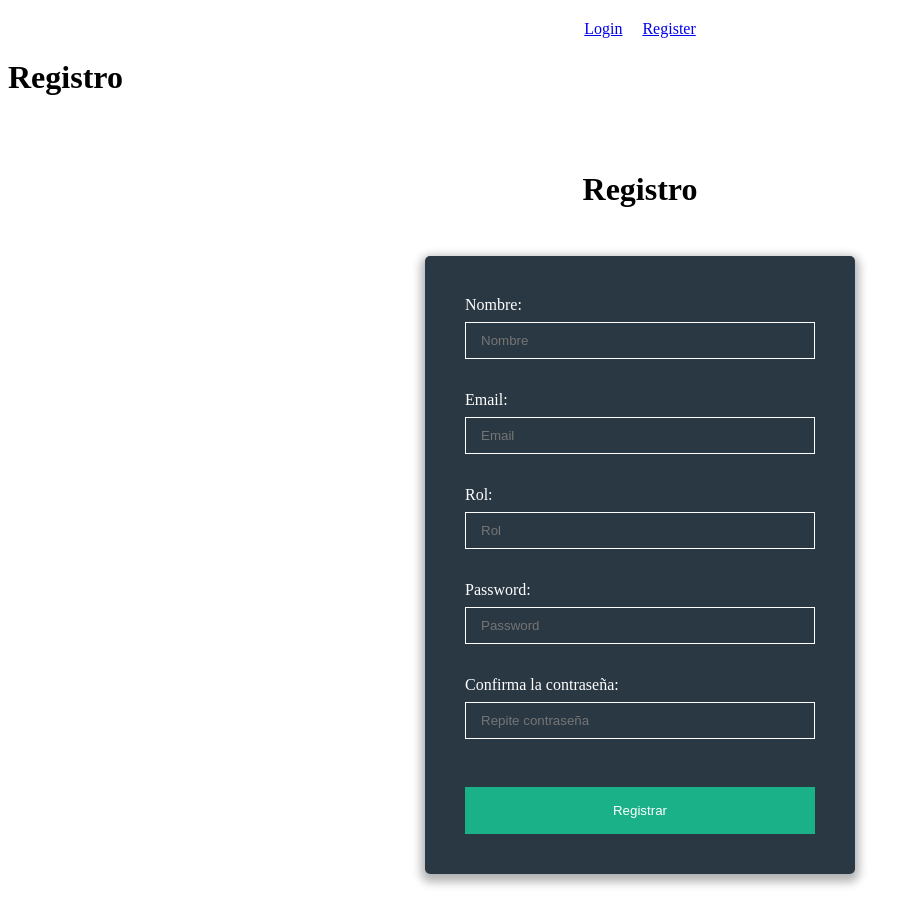
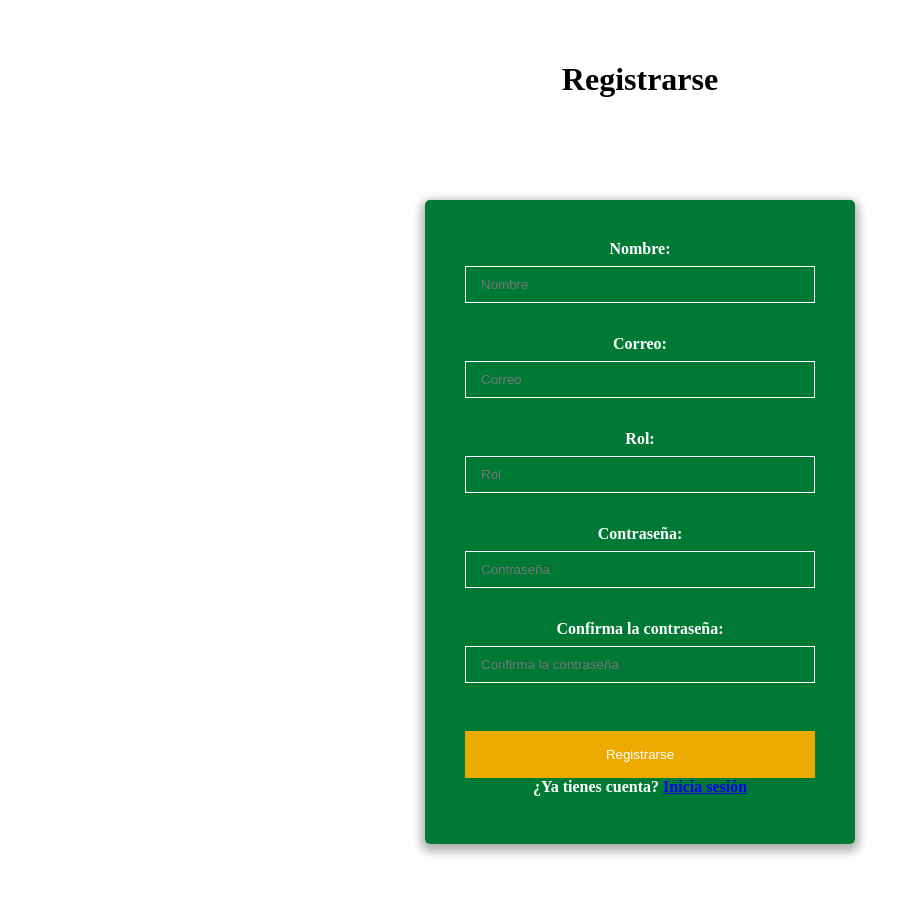
Before and after one commit to JazminPacheco420/login, a Vue app: page /register in a window 1280 px wide. Shown: the top 924 px of the page, without its empty margins (0-918 px from the left). Built offline with nearby package versions, Linux system fonts and the light colour scheme.

Commit message:
Actualización de interfaz

```diff
--- a/src/App.vue
+++ b/src/App.vue
@@ -1,11 +1,12 @@
 <template>
-  <div>
+  <!--<div>
     <nav>
-      <router-link to="/login">Login</router-link>
-      <router-link to="/register">Register</router-link>
+      <router-link to="/login">Iniciar sesión</router-link>
+      <router-link to="/register">Registrarse</router-link>
     </nav>
-    <router-view></router-view>
-  </div>
+
+  </div>-->
+  <router-view></router-view>
 </template>
 
 <script>
--- a/src/components/LoginForm.vue
+++ b/src/components/LoginForm.vue
@@ -1,21 +1,40 @@
 <template>
   <div class="form-container">
+
     <form class="form" @submit.prevent="login">
       <div class="form-group">
-        <label class="form-label" for="email">Email:</label>
-        <input v-model="email" class="form-input" type="email" id="email" placeholder="Correo" />
+        <label class="form-label" for="email">Correo:</label>
+        <input
+          v-model="email"
+          class="form-input"
+          type="email"
+          id="email"
+          required
+          placeholder="Correo" />
         <p v-if="errorEmail" class="error">{{ errorEmail }}</p>
       </div>
 
       <div class="form-group">
         <label class="form-label" for="password">Contraseña:</label>
-        <input v-model="password" class="form-input" type="password" id="password" placeholder="Contraseña" />
+        <input
+          v-model="password"
+          class="form-input"
+          type="password"
+          id="password"
+          required
+          placeholder="Contraseña" />
         <p v-if="errorPassword" class="error">{{ errorPassword }}</p>
       </div>
 
       <p v-if="error" class="error">{{ error }}</p>
 
       <input class="form-submit" type="submit" value="Iniciar sesión" />
+
+      <div class="form-group">
+        <label class="form-label"> ¿No tienes cuenta? <router-link to="/register">Regístrate</router-link> </label>
+
+      </div>
+
     </form>
   </div>
 </template>
@@ -78,7 +97,7 @@ export default {
 .form {
   width: 300px;
   padding: 20px;
-  background: rgb(64, 64, 86);
+  background: rgb(0,121,52);
   border-radius: 5px;
   box-shadow: 0 4px 10px rgba(0, 0, 0, 0.3);
 }
@@ -102,17 +121,30 @@ export default {
 }
 
 .form-submit {
-  background: #1ab188;
+  background: rgb(236,170,1);
   border: none;
   color: white;
   padding: 10px;
   margin-top: 10px;
   cursor: pointer;
+  transition: background 0.2s;
+  &:hover {
+    background: rgb(220, 172, 52);
+  }
 }
 
 .error {
-  color: #ff4a96;
+  color: #ff8787;
   font-size: 0.9rem;
+  font-weight: bold;
   margin-top: 5px;
 }
+
+nav {
+  display: flex;
+  gap: 20px;
+  justify-content: center;
+  margin: 20px;
+  color: white;
+}
 </style>
--- a/src/components/RegisterForm.vue
+++ b/src/components/RegisterForm.vue
@@ -1,6 +1,6 @@
 <template>
   <div class="register">
-    <h1 class="title">Registro</h1>
+
     <form class="form" @submit.prevent="register">
       <label class="form-label" for="nombre">Nombre:</label>
       <input
@@ -11,14 +11,14 @@
         required
         placeholder="Nombre"
       />
-      <label class="form-label" for="email">Email:</label>
+      <label class="form-label" for="email">Correo:</label>
       <input
         v-model="email"
         class="form-input"
         type="email"
         id="email"
         required
-        placeholder="Email"
+        placeholder="Correo"
       />
       <label class="form-label" for="rol">Rol:</label>
       <input
@@ -29,14 +29,14 @@
         required
         placeholder="Rol"
       />
-      <label class="form-label" for="password">Password:</label>
+      <label class="form-label" for="password">Contraseña:</label>
       <input
         v-model="password"
         class="form-input"
         type="password"
         id="password"
         required
-        placeholder="Password"
+        placeholder="Contraseña"
       />
       <label class="form-label" for="password-repeat">Confirma la contraseña:</label>
       <input
@@ -45,9 +45,14 @@
         type="password"
         id="password-repeat"
         required
-        placeholder="Repite contraseña"
+        placeholder="Confirma la contraseña"
       />
-      <input class="form-submit" type="submit" value="Registrar" />
+      <input class="form-submit" type="submit" value="Registrarse" />
+
+      <div class="form-group">
+        <label class="form-label"> ¿Ya tienes cuenta? <router-link to="/login">Inicia sesión</router-link> </label>
+
+      </div>
     </form>
   </div>
 </template>
@@ -114,7 +119,7 @@ export default {
   width: 20%;
   min-width: 350px;
   max-width: 100%;
-  background: rgba(19, 35, 47, 0.9);
+  background: rgb(0,121,52);
   border-radius: 5px;
   padding: 40px;
   box-shadow: 0 4px 10px 4px rgba(0, 0, 0, 0.3);
@@ -123,6 +128,8 @@ export default {
   margin-top: 2rem;
   color: white;
   margin-bottom: 0.5rem;
+  font-weight: bold;
+  text-align: center;
   &:first-of-type {
     margin-top: 0rem;
   }
@@ -139,7 +146,7 @@ export default {
   }
 }
 .form-submit {
-  background: #1ab188;
+  background: rgb(236,170,1);
   border: none;
   color: white;
   margin-top: 3rem;
@@ -147,8 +154,14 @@ export default {
   cursor: pointer;
   transition: background 0.2s;
   &:hover {
-    background: #0b9185;
+    background: rgb(220, 172, 52);
   }
+}
+.form-group {
+  display: flex;
+  flex-direction: column;
+  align-items: center; // centra label e input
+  width: 100%;
 }
 .error {
   margin: 1rem 0 0;
--- a/src/view/Login.vue
+++ b/src/view/Login.vue
@@ -1,6 +1,6 @@
 <template>
   <div class="login">
-    <h1 class="title">Iniciar sesión</h1>
+    <h1 class="title">Iniciar sesión en Mi Gurú</h1>
     <LoginForm />
   </div>
 </template>
--- a/src/view/Register.vue
+++ b/src/view/Register.vue
@@ -1,6 +1,6 @@
 <template>
-  <div>
-    <h1>Registro</h1>
+  <div class="register">
+    <h1 class="title">Registrarse</h1>
     <RegisterForm @register="registerUser" />
   </div>
 </template>
@@ -28,3 +28,10 @@ export default {
   },
 };
 </script>
+
+<style scoped>
+.register {
+  padding: 2rem;
+  text-align: center;
+}
+</style>
```
